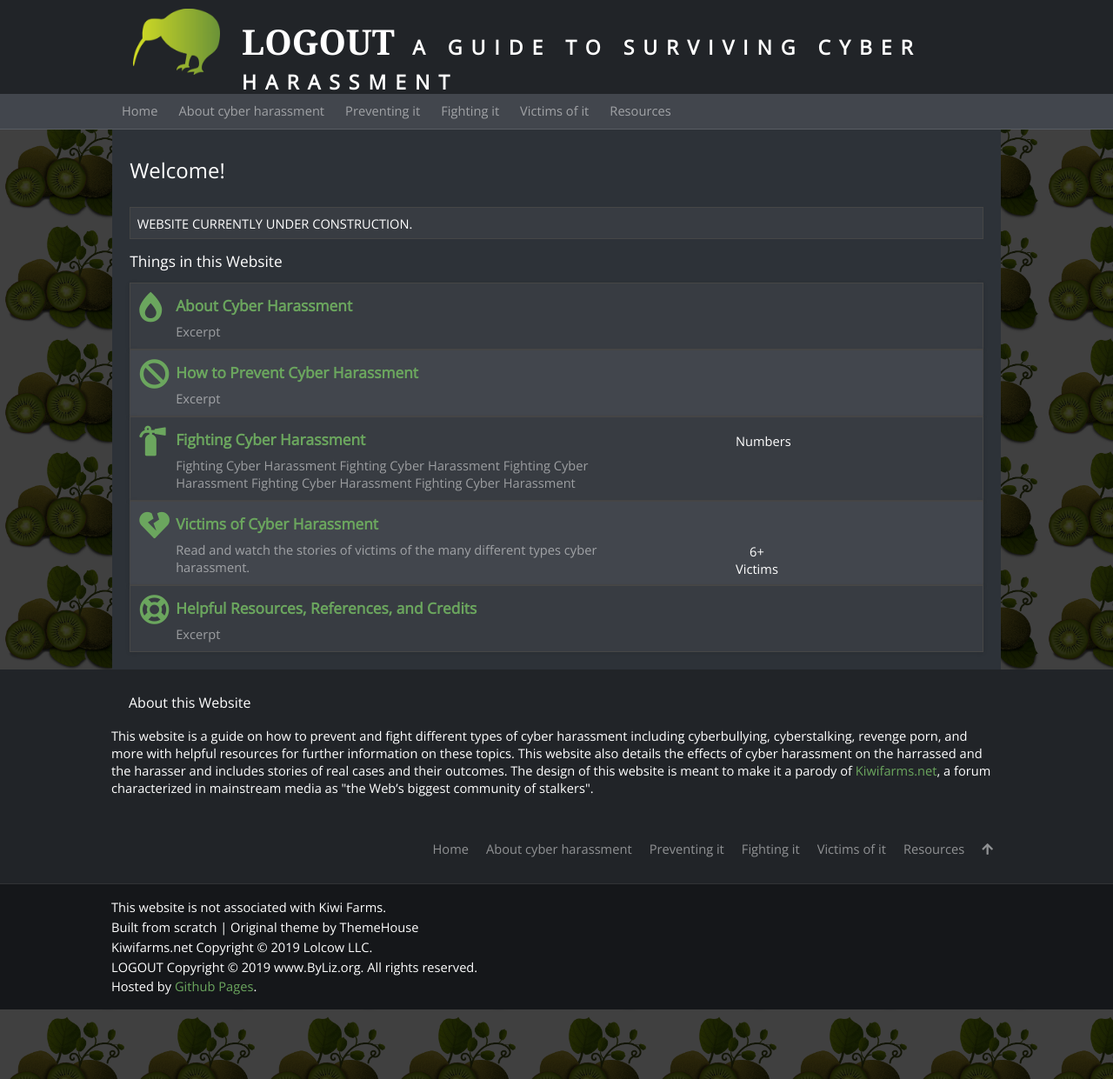
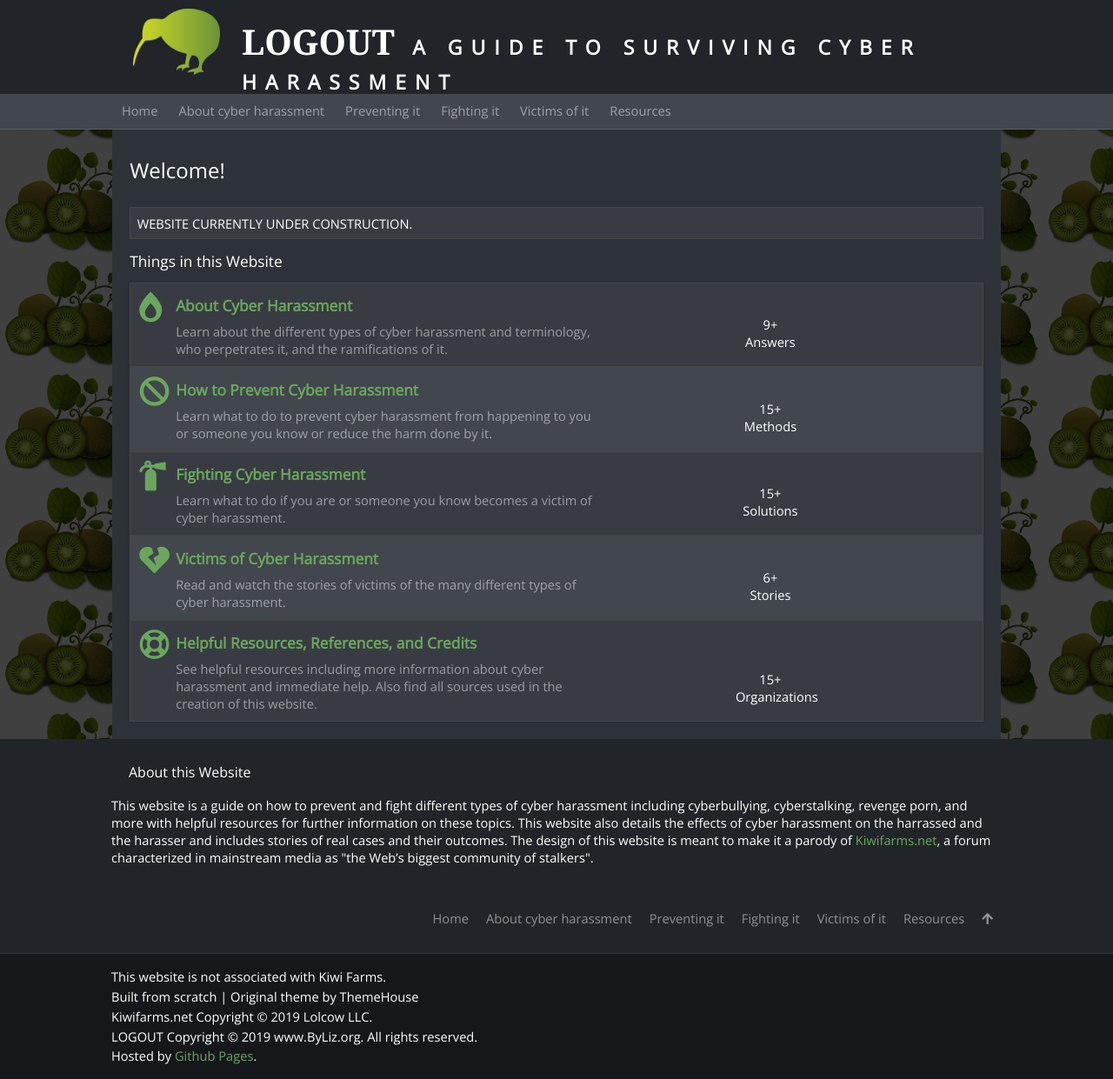
Before and after one commit to byliz/help, a Jekyll site: the page built from index.html, in a window 1280 px wide. Shown: the whole page at 87% size. Built offline with Jekyll 4.4.1, drawn with Linux system fonts in a browser that asks for light colours; nearby versions of some CDN libraries; some web fonts are replaced.

Commit message:
Working on homepage

```diff
--- a/index.css
+++ b/index.css
@@ -1012,10 +1012,10 @@
 		padding: 0px 20px 0px 20px;
 	}
 
-
 	div.post.main span.excerpt.numbers {
 		text-align: center;
 		color: white;
+		margin-top: 5px;
 	}
 
 @media (min-width: 700px) {
@@ -1024,7 +1024,8 @@
 		float: right;
 		position: absolute;
 		margin-left: 70%;
-		margin-top: -6%;
+		margin-top: -7%;
+		width: 100px;
 	}
 
 	div.post.main span.excerpt.home {
--- a/index.html
+++ b/index.html
@@ -15,7 +15,8 @@
             <h2 style="margin-left: 52px;">About Cyber Harassment</h2>
         </a>
     </div>
-    <span class="excerpt home">Excerpt</span>
+    <span class="excerpt home">Learn about the different types of cyber harassment and terminology, who perpetrates it, and the ramifications of it.</span>
+    <span class="excerpt numbers">9+<br>Answers</span>
 </div>
 <div class="post main">
 	<i class="fas fa-ban"></i>
@@ -24,7 +25,8 @@
             <h2 style="margin-left: 52px;">How to Prevent Cyber Harassment</h2>
         </a>
     </div>
-    <span class="excerpt home">Excerpt</span>
+    <span class="excerpt home">Learn what to do to prevent cyber harassment from happening to you or someone you know or reduce the harm done by it.</span>
+    <span class="excerpt numbers">15+<br>Methods</span>
 </div>
 <div class="post main">
 	<i class="fas fa-fire-extinguisher"></i>
@@ -33,8 +35,8 @@
             <h2 style="margin-left: 52px;">Fighting Cyber Harassment</h2>
         </a>
     </div>
-    <span class="excerpt numbers">Numbers</span>
-    <span class="excerpt home">Fighting Cyber Harassment Fighting Cyber Harassment Fighting Cyber Harassment Fighting Cyber Harassment Fighting Cyber Harassment</span>
+    <span class="excerpt home">Learn what to do if you are or someone you know becomes a victim of cyber harassment.</span>
+    <span class="excerpt numbers">15+<br>Solutions</span>
 </div>
 <div class="post main">
 	<i class="fas fa-heart-broken"></i>
@@ -43,12 +45,12 @@
             <h2 style="margin-left: 52px;">Victims of Cyber Harassment</h2>
         </a>
     </div>
-    <span class="excerpt home">Read and watch the stories of victims of the many different types cyber harassment.</span>
+    <span class="excerpt home">Read and watch the stories of victims of the many different types of cyber harassment.</span>
     <span class="excerpt numbers">{% assign counter = 0 %}
 		{% for post in site.posts %}
 		{% assign counter = counter | plus: 1 %}
 		{% endfor %}
-{{ counter }}+<br>Victims</span>
+{{ counter }}+<br>Stories</span>
 </div>
 <div class="post main">
     <i class="far fa-life-ring"></i>
@@ -57,5 +59,6 @@
             <h2 style="margin-left: 52px;">Helpful Resources, References, and Credits</h2>
         </a>
     </div>
-    <span class="excerpt home">Excerpt</span>
+    <span class="excerpt home">See helpful resources including more information about cyber harassment and immediate help. Also find all sources used in the creation of this website.</span>
+    <span class="excerpt numbers">15+<br>Organizations</span>
 </div>
```
